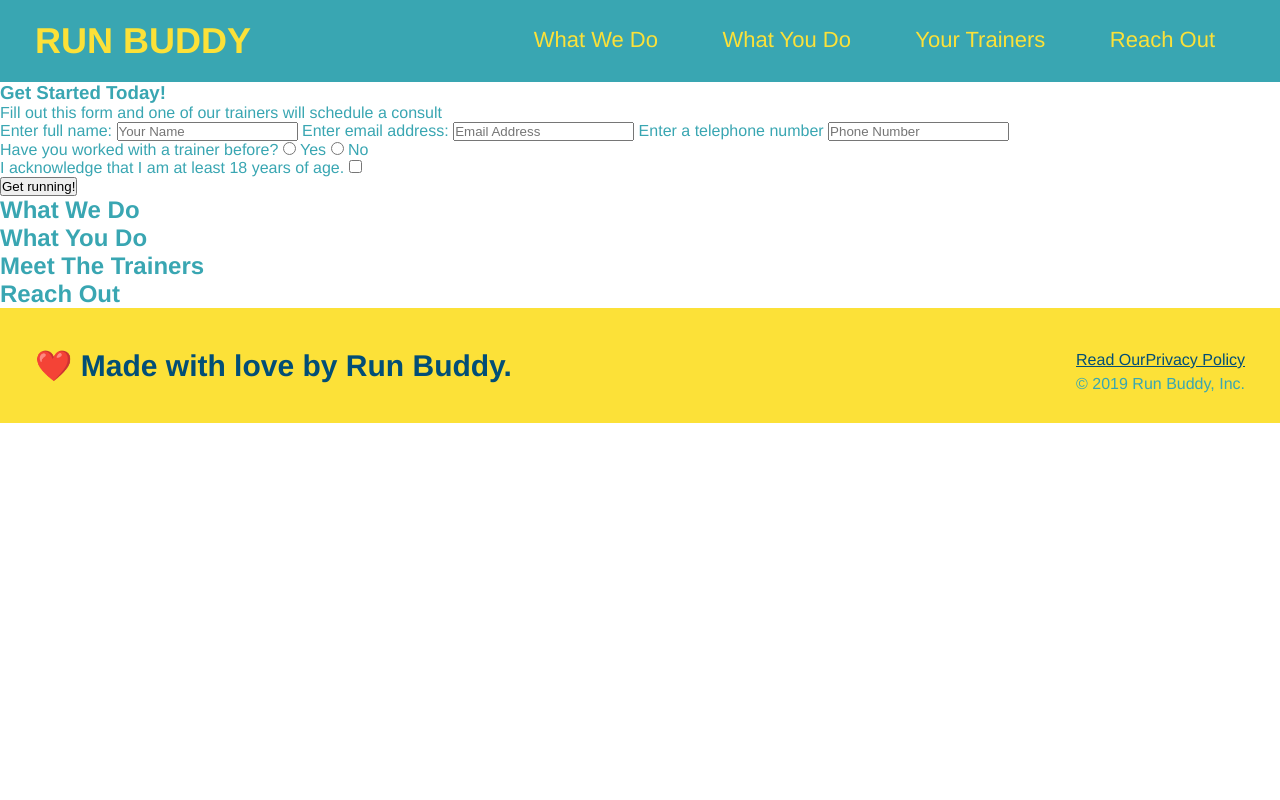
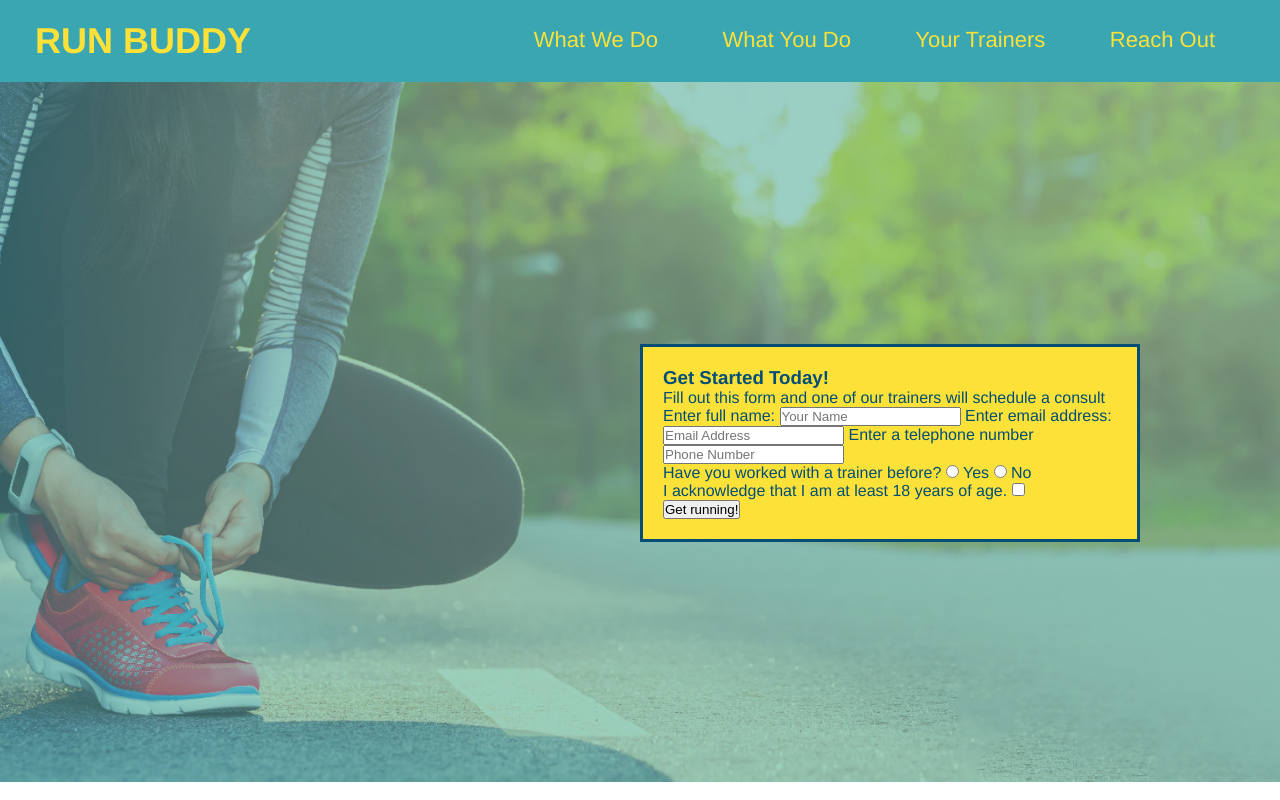
Before and after one commit to Brett-NT/run-buddy, a plain HTML site: page index.html in a window 1280 px wide. Shown: the top 800 px of the page. Drawn offline with Linux system fonts and the light colour scheme.

Commit message:
Hero Form Styled

```diff
--- a/assets/css/style.css
+++ b/assets/css/style.css
@@ -58,3 +58,30 @@ footer div {
 footer a {
     color: #024e76;
 }
+
+section {
+    padding: 60px;
+}
+/* Hero Style Start */
+.hero {
+    background-image: url("../images/hero-bg.jpg");
+    height: 700px;
+    background-size: cover;
+    background-position: center;
+    position: relative;
+}
+/* Hero Style End */
+
+/* Hero Form Style Start */
+.hero-form {
+    background-color: #fce138;
+    padding: 20px;
+    width: 500px;
+    color: #024e76;
+    border-style: solid;
+    border-width: 3px;
+    border-color: #024e76;
+    position: absolute;
+    bottom: 240px;
+    right: 140px;
+}
--- a/index.html
+++ b/index.html
@@ -33,8 +33,8 @@
         </header>
 
         <!-- hero/jumbotron -->
-        <section>
-            <div>
+        <section class="hero">
+            <div class="hero-form">
                 <h3>Get Started Today!</h3>
                 <p>Fill out this form and one of our trainers will schedule a consult</p>
                 <!-- Add form element -->
```
Also changed, not shown: assets/images/hero-bg.jpg (added), style.css (deleted).
